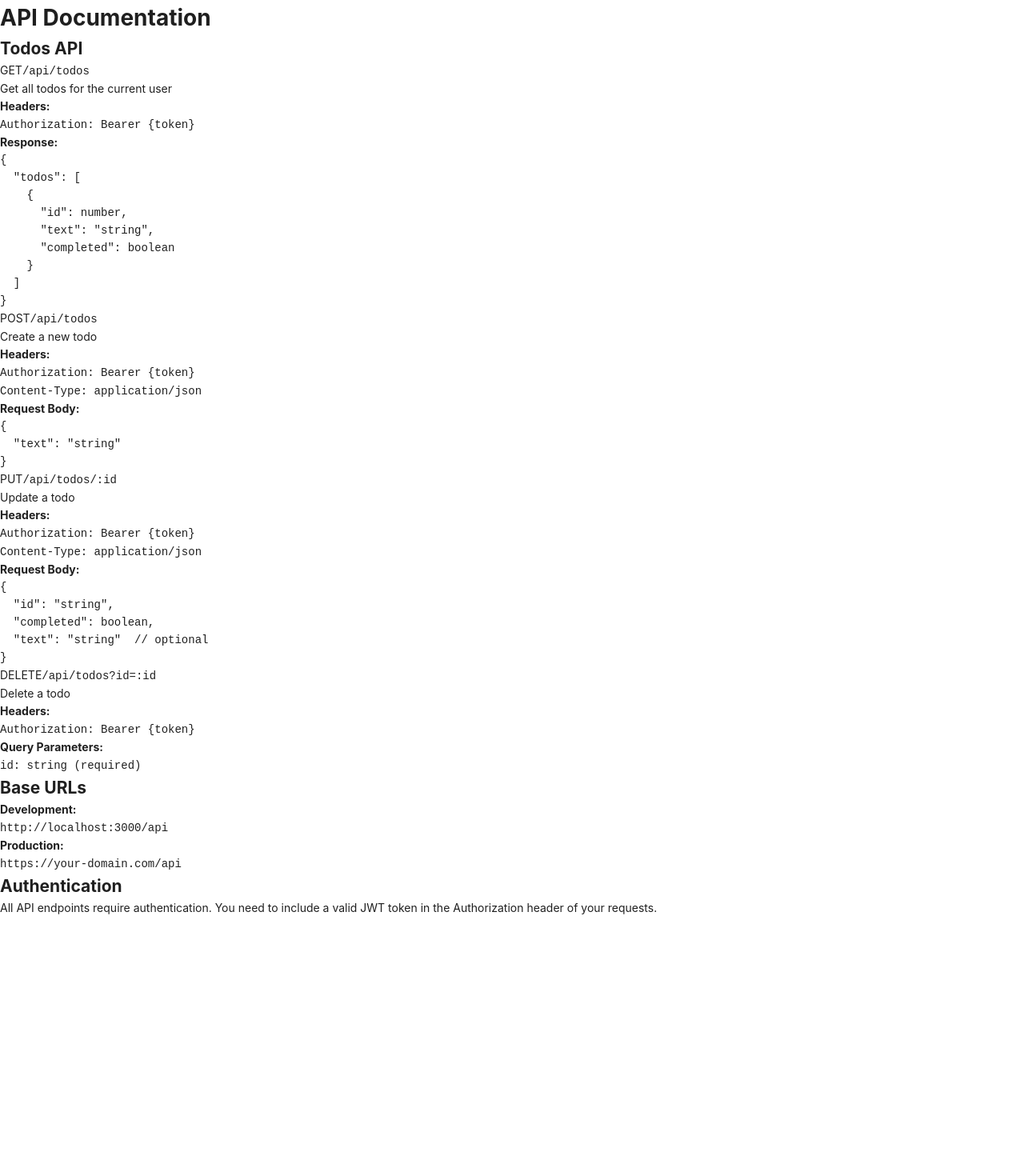
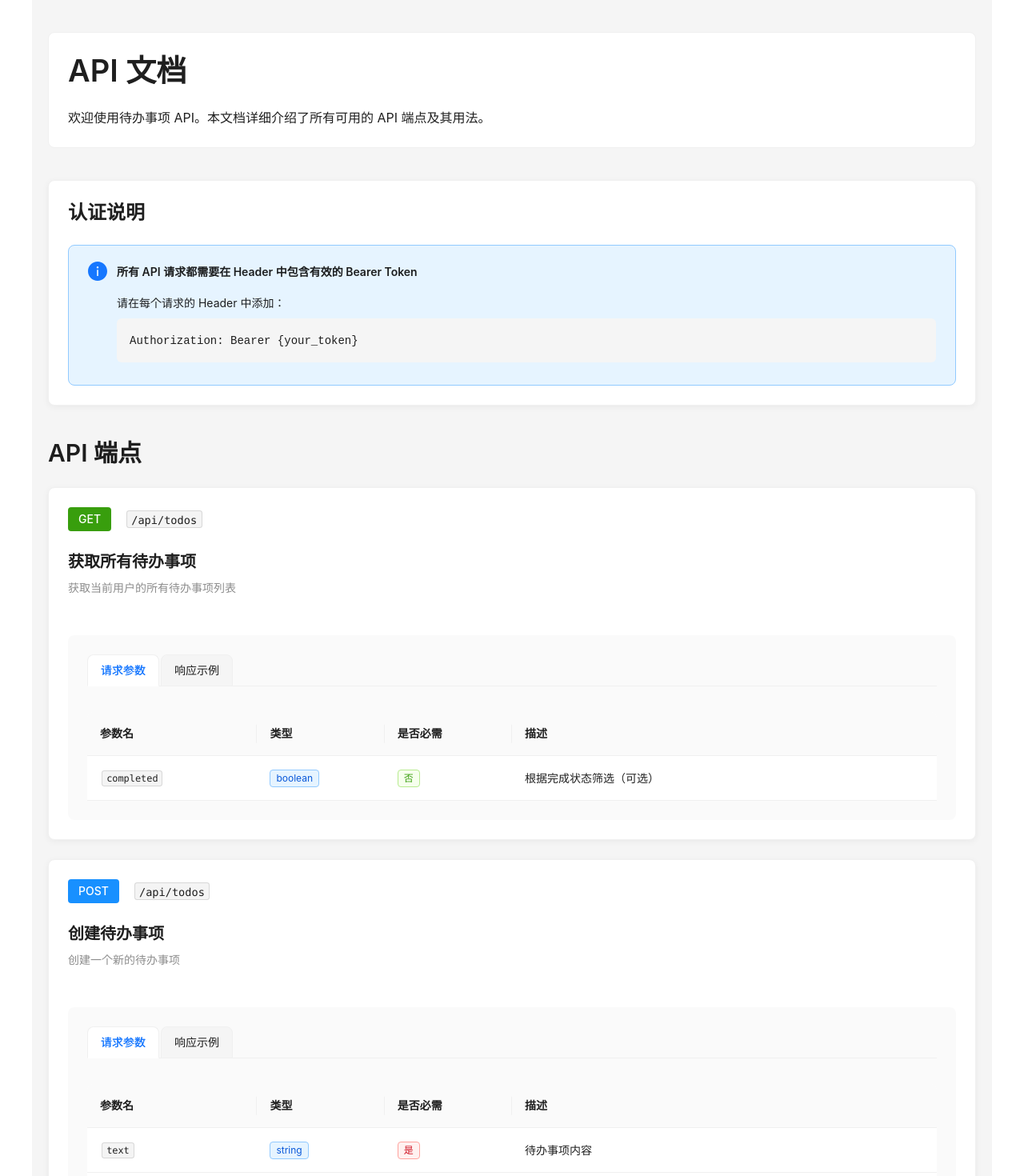
Before and after one commit to GosuQuan/chatbox-next.js, a Next.js app: page /api-docs in a window 1280 px wide. Shown: the top 1470 px of the page at 80% size. Before the commit the page ends 1146 px from the top, so only its background shows below. Built offline with nearby package versions, Linux system fonts and the light colour scheme.

Commit message:
修改适配flutter

```diff
--- a/package.json
+++ b/package.json
@@ -14,7 +14,7 @@
     "@types/bcryptjs": "^2.4.6",
     "@types/ioredis": "^5.0.0",
     "ai": "^4.0.20",
-    "antd": "^5.22.5",
+    "antd": "^5.23.0",
     "bcryptjs": "^2.4.3",
     "cnpm": "^9.4.0",
     "framer-motion": "^11.15.0",
--- /dev/null
+++ b/src/app/api-docs/components/CodeBlock.tsx
@@ -0,0 +1,24 @@
+import React from 'react';
+import { Typography } from 'antd';
+
+interface CodeBlockProps {
+  code: string;
+}
+
+export const CodeBlock: React.FC<CodeBlockProps> = ({ code }) => {
+  return (
+    <pre
+      style={{
+        backgroundColor: '#f5f5f5',
+        padding: '16px',
+        borderRadius: '6px',
+        margin: '8px 0',
+        overflow: 'auto',
+        fontSize: '14px',
+        fontFamily: 'SFMono-Regular,Consolas,Liberation Mono,Menlo,monospace',
+      }}
+    >
+      <code>{code}</code>
+    </pre>
+  );
+};
--- /dev/null
+++ b/src/app/api-docs/components/HttpMethodTag.tsx
@@ -0,0 +1,30 @@
+import React from 'react';
+import { Tag } from 'antd';
+
+interface HttpMethodTagProps {
+  method: 'GET' | 'POST' | 'PUT' | 'DELETE';
+}
+
+const methodColors = {
+  GET: '#389e0d',    // 深绿色
+  POST: '#1890ff',   // 蓝色
+  PUT: '#d48806',    // 深黄色
+  DELETE: '#cf1322', // 深红色
+};
+
+export const HttpMethodTag: React.FC<HttpMethodTagProps> = ({ method }) => {
+  return (
+    <Tag
+      color={methodColors[method]}
+      style={{
+        borderRadius: '4px',
+        padding: '4px 12px',
+        fontSize: '14px',
+        fontWeight: 500,
+        margin: 0,
+      }}
+    >
+      {method}
+    </Tag>
+  );
+};
--- a/src/app/api-docs/page.tsx
+++ b/src/app/api-docs/page.tsx
@@ -1,141 +1,287 @@
+'use client';
+
 import React from 'react';
+import { Card, Tabs, Table, Typography, Tag, Space, Divider, Alert } from 'antd';
+import { HttpMethodTag } from './components/HttpMethodTag';
+import { CodeBlock } from './components/CodeBlock';
+
+const { Title, Text, Paragraph } = Typography;
+const { TabPane } = Tabs;
+
+// API 端点数据
+const endpoints = [
+  {
+    method: 'GET',
+    path: '/api/todos',
+    title: '获取所有待办事项',
+    description: '获取当前用户的所有待办事项列表',
+  },
+  {
+    method: 'POST',
+    path: '/api/todos',
+    title: '创建待办事项',
+    description: '创建一个新的待办事项',
+  },
+  {
+    method: 'PUT',
+    path: '/api/todos/:id',
+    title: '更新待办事项',
+    description: '更新指定 ID 的待办事项',
+  },
+  {
+    method: 'DELETE',
+    path: '/api/todos/:id',
+    title: '删除待办事项',
+    description: '删除指定 ID 的待办事项',
+  },
+];
+
+// 请求参数列的配置
+const paramColumns = [
+  {
+    title: '参数名',
+    dataIndex: 'name',
+    key: 'name',
+    width: '20%',
+    render: (text: string) => <Text code>{text}</Text>,
+  },
+  {
+    title: '类型',
+    dataIndex: 'type',
+    key: 'type',
+    width: '15%',
+    render: (text: string) => <Tag color="blue">{text}</Tag>,
+  },
+  {
+    title: '是否必需',
+    dataIndex: 'required',
+    key: 'required',
+    width: '15%',
+    render: (required: boolean) => (
+      <Tag color={required ? 'red' : 'green'}>{required ? '是' : '否'}</Tag>
+    ),
+  },
+  {
+    title: '描述',
+    dataIndex: 'description',
+    key: 'description',
+  },
+];
 
 export default function ApiDocs() {
   return (
-    <div className="container mx-auto px-4 py-8">
-      <h1 className="text-3xl font-bold mb-8">API Documentation</h1>
+    <div style={{
+      maxWidth: '1200px',
+      margin: '0 auto',
+      padding: '40px 20px',
+      backgroundColor: '#f5f5f5'
+    }}>
+      <Card style={{ marginBottom: '40px' }}>
+        <Typography>
+          <Title level={1} style={{ marginBottom: '24px' }}>API 文档</Title>
+          <Paragraph style={{ fontSize: '16px', marginBottom: '0' }}>
+            欢迎使用待办事项 API。本文档详细介绍了所有可用的 API 端点及其用法。
+          </Paragraph>
+        </Typography>
+      </Card>
 
-      <div className="space-y-8">
-        {/* Todos API */}
-        <section>
-          <h2 className="text-2xl font-semibold mb-4">Todos API</h2>
+      <Card
+        style={{
+          marginBottom: '40px',
+          boxShadow: '0 2px 8px rgba(0,0,0,0.05)'
+        }}
+      >
+        <Title level={3} style={{ marginBottom: '24px' }}>认证说明</Title>
+        <Alert
+          message={
+            <Text strong>所有 API 请求都需要在 Header 中包含有效的 Bearer Token</Text>
+          }
+          description={
+            <div style={{ marginTop: '16px' }}>
+              <Text>请在每个请求的 Header 中添加：</Text>
+              <CodeBlock code="Authorization: Bearer {your_token}" />
+            </div>
+          }
+          type="info"
+          showIcon
+          style={{ border: '1px solid #91caff' }}
+        />
+      </Card>
 
-          <div className="space-y-6">
-            {/* GET /api/todos */}
-            <div className="border rounded-lg p-4">
-              <div className="flex items-center gap-2 mb-2">
-                <span className="bg-green-500 text-white px-2 py-1 rounded">GET</span>
-                <code className="text-sm bg-gray-100 px-2 py-1 rounded">/api/todos</code>
-              </div>
-              <p className="text-gray-600 mb-2">Get all todos for the current user</p>
-              <div className="mb-2">
-                <h4 className="font-medium">Headers:</h4>
-                <code className="block bg-gray-100 p-2 rounded">
-                  Authorization: Bearer {`{token}`}
-                </code>
-              </div>
-              <div className="mb-2">
-                <h4 className="font-medium">Response:</h4>
-                <pre className="bg-gray-100 p-2 rounded">
-{`{
+      <Title level={2} style={{ margin: '40px 0 24px' }}>API 端点</Title>
+
+      {endpoints.map((endpoint) => (
+        <Card
+          key={endpoint.path}
+          style={{
+            marginBottom: '24px',
+            boxShadow: '0 2px 8px rgba(0,0,0,0.05)'
+          }}
+        >
+          <Space direction="vertical" size="large" style={{ width: '100%' }}>
+            <div>
+              <Space size="middle" align="center">
+                <HttpMethodTag method={endpoint.method} />
+                <Text code style={{ fontSize: '16px' }}>{endpoint.path}</Text>
+              </Space>
+
+              <Title level={4} style={{ margin: '24px 0 8px' }}>{endpoint.title}</Title>
+              <Paragraph type="secondary" style={{ marginBottom: '24px' }}>
+                {endpoint.description}
+              </Paragraph>
+            </div>
+
+            <Tabs
+              defaultActiveKey="1"
+              type="card"
+              style={{
+                background: '#fafafa',
+                padding: '24px',
+                borderRadius: '8px'
+              }}
+            >
+              <TabPane tab="请求参数" key="1">
+                {endpoint.method === 'GET' && (
+                  <Table
+                    dataSource={[
+                      {
+                        name: 'completed',
+                        type: 'boolean',
+                        required: false,
+                        description: '根据完成状态筛选（可选）',
+                      },
+                    ]}
+                    columns={paramColumns}
+                    pagination={false}
+                    style={{ marginTop: '16px' }}
+                  />
+                )}
+
+                {(endpoint.method === 'POST' || endpoint.method === 'PUT') && (
+                  <Table
+                    dataSource={[
+                      {
+                        name: 'text',
+                        type: 'string',
+                        required: endpoint.method === 'POST',
+                        description: '待办事项内容',
+                      },
+                      {
+                        name: 'completed',
+                        type: 'boolean',
+                        required: false,
+                        description: '完成状态',
+                      },
+                    ]}
+                    columns={paramColumns}
+                    pagination={false}
+                    style={{ marginTop: '16px' }}
+                  />
+                )}
+
+                {endpoint.method === 'DELETE' && (
+                  <Table
+                    dataSource={[
+                      {
+                        name: 'id',
+                        type: 'string',
+                        required: true,
+                        description: '待删除的待办事项 ID',
+                      },
+                    ]}
+                    columns={paramColumns}
+                    pagination={false}
+                    style={{ marginTop: '16px' }}
+                  />
+                )}
+              </TabPane>
+
+              <TabPane tab="响应示例" key="2">
+                <Tabs
+                  defaultActiveKey="success"
+                  style={{ marginTop: '16px' }}
+                >
+                  <TabPane tab="成功响应" key="success">
+                    <div style={{ marginTop: '16px' }}>
+                      <Space direction="vertical" style={{ width: '100%' }}>
+                        {endpoint.method !== 'DELETE' && (
+                          <Text type="success">
+                            {endpoint.method === 'POST' ? '201 Created' : '200 OK'}
+                          </Text>
+                        )}
+                        {endpoint.method === 'DELETE' && (
+                          <Text type="success">204 No Content</Text>
+                        )}
+                        <CodeBlock
+                          code={
+                            endpoint.method === 'GET'
+                              ? `{
   "todos": [
     {
-      "id": number,
-      "text": "string",
-      "completed": boolean
+      "id": "123",
+      "text": "买菜",
+      "completed": false,
+      "createdAt": "2024-01-08T10:00:00Z"
     }
   ]
+}`
+                              : endpoint.method === 'POST'
+                              ? `{
+  "id": "123",
+  "text": "买菜",
+  "completed": false,
+  "createdAt": "2024-01-08T10:00:00Z"
+}`
+                              : endpoint.method === 'PUT'
+                              ? `{
+  "id": "123",
+  "text": "买菜和水果",
+  "completed": true,
+  "updatedAt": "2024-01-08T11:00:00Z"
+}`
+                              : '// 204 No Content'
+                          }
+                        />
+                      </Space>
+                    </div>
+                  </TabPane>
+                  <TabPane tab="错误响应" key="error">
+                    <div style={{ marginTop: '16px' }}>
+                      <Space direction="vertical" style={{ width: '100%' }}>
+                        <Text type="danger">
+                          {endpoint.method === 'POST'
+                            ? '400 Bad Request'
+                            : endpoint.method === 'PUT' || endpoint.method === 'DELETE'
+                            ? '404 Not Found'
+                            : '401 Unauthorized'}
+                        </Text>
+                        <CodeBlock
+                          code={`{
+  "error": "${
+    endpoint.method === 'POST'
+      ? 'ValidationError'
+      : endpoint.method === 'PUT' || endpoint.method === 'DELETE'
+      ? 'NotFound'
+      : 'Unauthorized'
+  }",
+  "message": "${
+    endpoint.method === 'POST'
+      ? '缺少必需的字段'
+      : endpoint.method === 'PUT' || endpoint.method === 'DELETE'
+      ? '找不到指定的待办事项'
+      : '无效的认证令牌'
+  }"
 }`}
-                </pre>
-              </div>
-            </div>
-
-            {/* POST /api/todos */}
-            <div className="border rounded-lg p-4">
-              <div className="flex items-center gap-2 mb-2">
-                <span className="bg-blue-500 text-white px-2 py-1 rounded">POST</span>
-                <code className="text-sm bg-gray-100 px-2 py-1 rounded">/api/todos</code>
-              </div>
-              <p className="text-gray-600 mb-2">Create a new todo</p>
-              <div className="mb-2">
-                <h4 className="font-medium">Headers:</h4>
-                <code className="block bg-gray-100 p-2 rounded">
-                  Authorization: Bearer {`{token}`}<br />
-                  Content-Type: application/json
-                </code>
-              </div>
-              <div className="mb-2">
-                <h4 className="font-medium">Request Body:</h4>
-                <pre className="bg-gray-100 p-2 rounded">
-{`{
-  "text": "string"
-}`}
-                </pre>
-              </div>
-            </div>
-
-            {/* PUT /api/todos/:id */}
-            <div className="border rounded-lg p-4">
-              <div className="flex items-center gap-2 mb-2">
-                <span className="bg-yellow-500 text-white px-2 py-1 rounded">PUT</span>
-                <code className="text-sm bg-gray-100 px-2 py-1 rounded">/api/todos/:id</code>
-              </div>
-              <p className="text-gray-600 mb-2">Update a todo</p>
-              <div className="mb-2">
-                <h4 className="font-medium">Headers:</h4>
-                <code className="block bg-gray-100 p-2 rounded">
-                  Authorization: Bearer {`{token}`}<br />
-                  Content-Type: application/json
-                </code>
-              </div>
-              <div className="mb-2">
-                <h4 className="font-medium">Request Body:</h4>
-                <pre className="bg-gray-100 p-2 rounded">
-{`{
-  "id": "string",
-  "completed": boolean,
-  "text": "string"  // optional
-}`}
-                </pre>
-              </div>
-            </div>
-
-            {/* DELETE /api/todos */}
-            <div className="border rounded-lg p-4">
-              <div className="flex items-center gap-2 mb-2">
-                <span className="bg-red-500 text-white px-2 py-1 rounded">DELETE</span>
-                <code className="text-sm bg-gray-100 px-2 py-1 rounded">/api/todos?id=:id</code>
-              </div>
-              <p className="text-gray-600 mb-2">Delete a todo</p>
-              <div className="mb-2">
-                <h4 className="font-medium">Headers:</h4>
-                <code className="block bg-gray-100 px-2 py-1 rounded">
-                  Authorization: Bearer {`{token}`}
-                </code>
-              </div>
-              <div className="mb-2">
-                <h4 className="font-medium">Query Parameters:</h4>
-                <code className="block bg-gray-100 p-2 rounded">
-                  id: string (required)
-                </code>
-              </div>
-            </div>
-          </div>
-        </section>
-
-        {/* Base URLs */}
-        <section>
-          <h2 className="text-2xl font-semibold mb-4">Base URLs</h2>
-          <div className="space-y-2">
-            <div>
-              <h4 className="font-medium">Development:</h4>
-              <code className="block bg-gray-100 p-2 rounded">http://localhost:3000/api</code>
-            </div>
-            <div>
-              <h4 className="font-medium">Production:</h4>
-              <code className="block bg-gray-100 p-2 rounded">https://your-domain.com/api</code>
-            </div>
-          </div>
-        </section>
-
-        {/* Authentication */}
-        <section>
-          <h2 className="text-2xl font-semibold mb-4">Authentication</h2>
-          <p className="text-gray-600">
-            All API endpoints require authentication. You need to include a valid JWT token in the Authorization header of your requests.
-          </p>
-        </section>
-      </div>
+                        />
+                      </Space>
+                    </div>
+                  </TabPane>
+                </Tabs>
+              </TabPane>
+            </Tabs>
+          </Space>
+        </Card>
+      ))}
     </div>
   );
 }
```
Also changed, not shown: src/app/api/auth/login/route.ts (+7 -1 lines), src/lib/redis.ts (deleted, +0 -7 lines), 2 other files (tests, documents, lock files or other folders).
